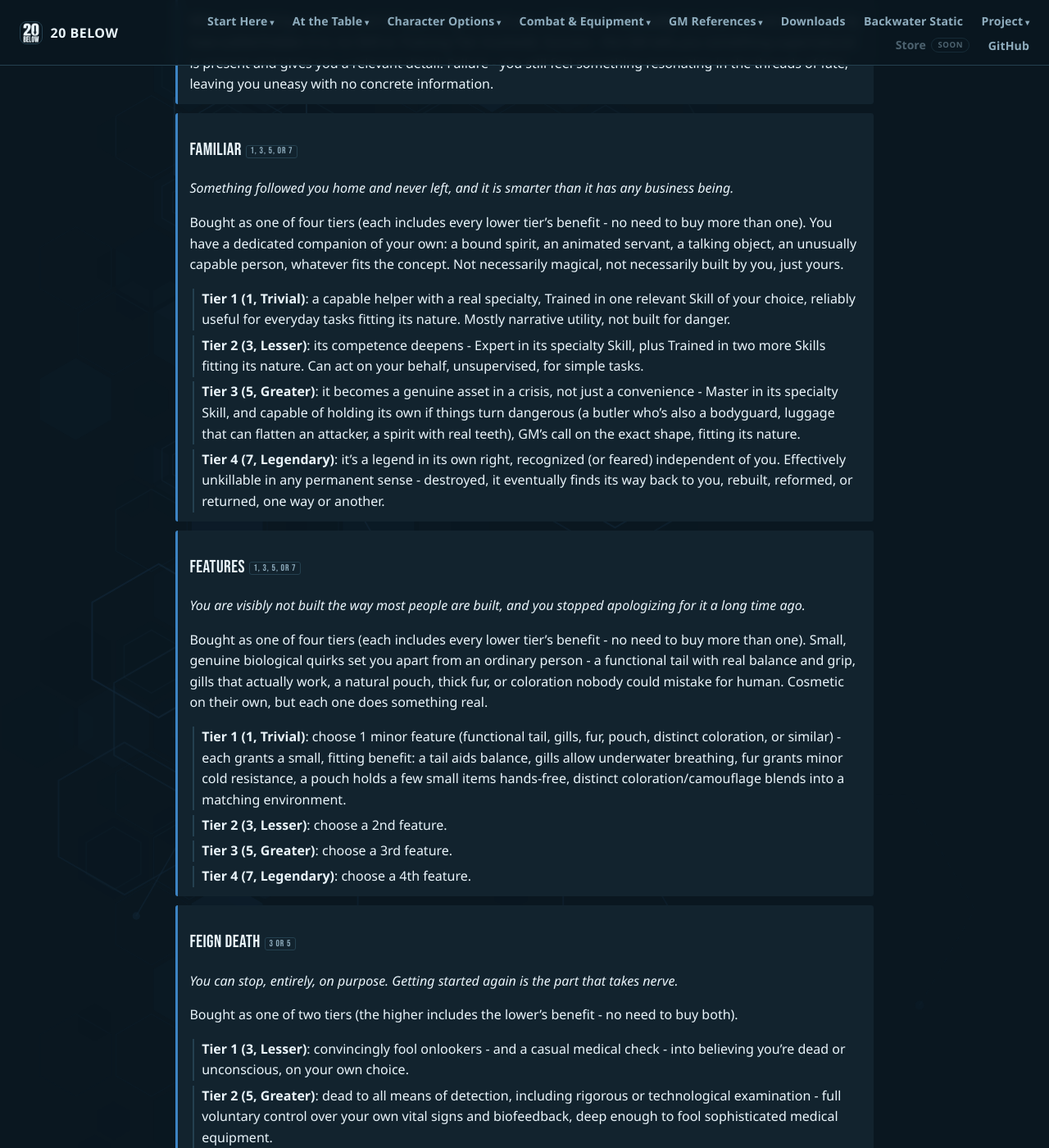
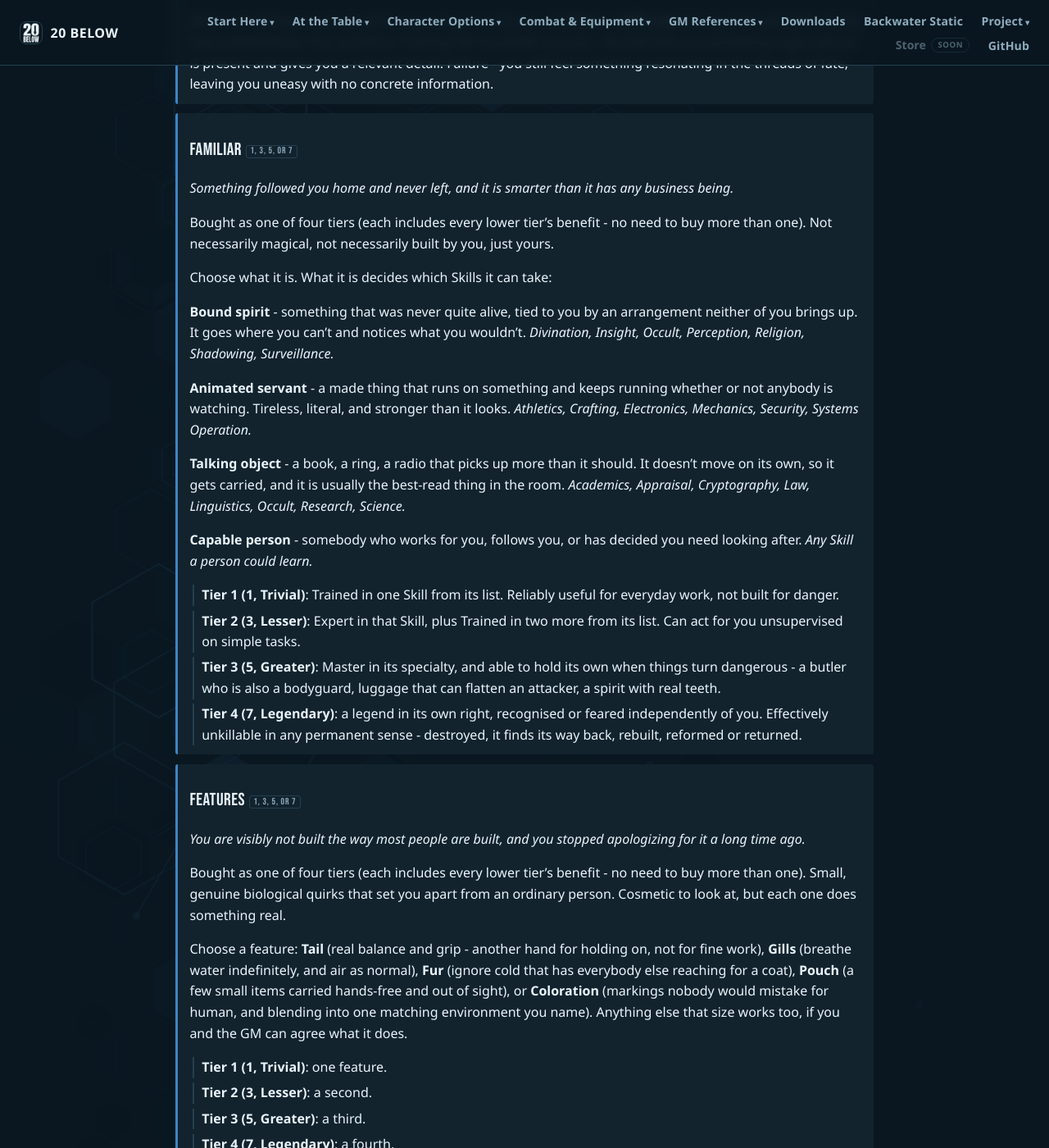
Before and after one commit to feralucce/20_Below, a Jekyll site: the page built from webbook/boons.md, in a window 1280 px wide and 1400 px high, scrolled down 5641 px. Shown: the whole window at 82% size. Built offline with Jekyll 4.4.1, drawn with Linux system fonts in a browser that asks for light colours; some of the changed text lies outside the part shown.

Commit message:
Boon menus, and nine weapons that had nowhere to be
Five entries asked the player to choose something and did not say what
the choices were. Special Movement has always done it properly - four
named options, each beside its own effect - and these now do too.

Features had its options in one run-on parenthetical and their effects
in a second, so a reader paired them up by eye, and Tiers 2 to 4 said
"choose a 2nd feature" against a menu that was never set out. Familiar
listed four concepts that changed nothing and then asked the GM to rule
on "fitting its nature" three separate times; each type now carries the
Skills it can take. Duelist asked for a weapon category and never said
where the categories live. Special Weapons named its tiers but not the
things in them.

Pariah keeps no menu on purpose. A list of categories in a rulebook
reads as "these are the ones we mean", which is a stronger statement
than leaving it open, so the rule stays open and the text says which
direction it has in mind.

Two of these were not formatting. Duelist offered unarmed, which is
Onslaught's ground; it does not any more. Special Weapons Tier 2 was
selling a grenade launcher and a crew-served weapon, both of which are
Heavy, which is Firearms at Master - the Boon was competing with a
Skill ladder. Those are gone, and the nine systems it does name now
exist: two new Categories, Ordnance and Prototype, so the Boon's three
tiers map onto three Categories the way a weapon Skill's tiers do.
Nothing is stronger than what was already there - Damage and Wealth cap
at 5, and the railgun ties the anti-materiel rifle rather than beating
it. What the Boon buys is access, not numbers.

Special Weapons had also never been added to rules/boons.md when it
stopped being a Skill. It was removed from rules/skills.md and landed
nowhere, so the character app has had no such Boon at all.

Co-Authored-By: Claude Opus 5 <noreply@anthropic.com>

```diff
--- a/webbook/boons.md
+++ b/webbook/boons.md
@@ -234,7 +234,7 @@ An attack is a straight Attribute-against-Defense roll with no Skill in it, whic
 
 <div class="boon-tier" markdown="1">
 
-**Tier 1 (3, Lesser)**: name one weapon category, unarmed included. Attack rolls made with it are at Advantage - the same shape as Adept.
+**Tier 1 (3, Lesser)**: name one weapon Category from the weapon Skills - Knife, Handgun, Large blade, whatever you actually carry. Attack rolls made with it are at Advantage - the same shape as Adept.
 
 </div>
 
@@ -382,29 +382,39 @@ Something followed you home and never left, and it is smarter than it has any bu
 
 </div>
 
-Bought as one of four tiers (each includes every lower tier’s benefit - no need to buy more than one). You have a dedicated companion of your own: a bound spirit, an animated servant, a talking object, an unusually capable person, whatever fits the concept. Not necessarily magical, not necessarily built by you, just yours.
+Bought as one of four tiers (each includes every lower tier’s benefit - no need to buy more than one). Not necessarily magical, not necessarily built by you, just yours.
+
+Choose what it is. What it is decides which Skills it can take:
+
+**Bound spirit** - something that was never quite alive, tied to you by an arrangement neither of you brings up. It goes where you can’t and notices what you wouldn’t. *Divination, Insight, Occult, Perception, Religion, Shadowing, Surveillance.*
+
+**Animated servant** - a made thing that runs on something and keeps running whether or not anybody is watching. Tireless, literal, and stronger than it looks. *Athletics, Crafting, Electronics, Mechanics, Security, Systems Operation.*
+
+**Talking object** - a book, a ring, a radio that picks up more than it should. It doesn’t move on its own, so it gets carried, and it is usually the best-read thing in the room. *Academics, Appraisal, Cryptography, Law, Linguistics, Occult, Research, Science.*
+
+**Capable person** - somebody who works for you, follows you, or has decided you need looking after. *Any Skill a person could learn.*
 
 <div class="boon-tier" markdown="1">
 
-**Tier 1 (1, Trivial)**: a capable helper with a real specialty, Trained in one relevant Skill of your choice, reliably useful for everyday tasks fitting its nature. Mostly narrative utility, not built for danger.
+**Tier 1 (1, Trivial)**: Trained in one Skill from its list. Reliably useful for everyday work, not built for danger.
 
 </div>
 
 <div class="boon-tier" markdown="1">
 
-**Tier 2 (3, Lesser)**: its competence deepens - Expert in its specialty Skill, plus Trained in two more Skills fitting its nature. Can act on your behalf, unsupervised, for simple tasks.
+**Tier 2 (3, Lesser)**: Expert in that Skill, plus Trained in two more from its list. Can act for you unsupervised on simple tasks.
 
 </div>
 
 <div class="boon-tier" markdown="1">
 
-**Tier 3 (5, Greater)**: it becomes a genuine asset in a crisis, not just a convenience - Master in its specialty Skill, and capable of holding its own if things turn dangerous (a butler who’s also a bodyguard, luggage that can flatten an attacker, a spirit with real teeth), GM’s call on the exact shape, fitting its nature.
+**Tier 3 (5, Greater)**: Master in its specialty, and able to hold its own when things turn dangerous - a butler who is also a bodyguard, luggage that can flatten an attacker, a spirit with real teeth.
 
 </div>
 
 <div class="boon-tier" markdown="1">
 
-**Tier 4 (7, Legendary)**: it’s a legend in its own right, recognized (or feared) independent of you. Effectively unkillable in any permanent sense - destroyed, it eventually finds its way back to you, rebuilt, reformed, or returned, one way or another.
+**Tier 4 (7, Legendary)**: a legend in its own right, recognised or feared independently of you. Effectively unkillable in any permanent sense - destroyed, it finds its way back, rebuilt, reformed or returned.
 
 </div>
 
@@ -420,29 +430,31 @@ You are visibly not built the way most people are built, and you stopped apologi
 
 </div>
 
-Bought as one of four tiers (each includes every lower tier’s benefit - no need to buy more than one). Small, genuine biological quirks set you apart from an ordinary person - a functional tail with real balance and grip, gills that actually work, a natural pouch, thick fur, or coloration nobody could mistake for human. Cosmetic on their own, but each one does something real.
+Bought as one of four tiers (each includes every lower tier’s benefit - no need to buy more than one). Small, genuine biological quirks that set you apart from an ordinary person. Cosmetic to look at, but each one does something real.
+
+Choose a feature: **Tail** (real balance and grip - another hand for holding on, not for fine work), **Gills** (breathe water indefinitely, and air as normal), **Fur** (ignore cold that has everybody else reaching for a coat), **Pouch** (a few small items carried hands-free and out of sight), or **Coloration** (markings nobody would mistake for human, and blending into one matching environment you name). Anything else that size works too, if you and the GM can agree what it does.
 
 <div class="boon-tier" markdown="1">
 
-**Tier 1 (1, Trivial)**: choose 1 minor feature (functional tail, gills, fur, pouch, distinct coloration, or similar) - each grants a small, fitting benefit: a tail aids balance, gills allow underwater breathing, fur grants minor cold resistance, a pouch holds a few small items hands-free, distinct coloration/camouflage blends into a matching environment.
+**Tier 1 (1, Trivial)**: one feature.
 
 </div>
 
 <div class="boon-tier" markdown="1">
 
-**Tier 2 (3, Lesser)**: choose a 2nd feature.
+**Tier 2 (3, Lesser)**: a second.
 
 </div>
 
 <div class="boon-tier" markdown="1">
 
-**Tier 3 (5, Greater)**: choose a 3rd feature.
+**Tier 3 (5, Greater)**: a third.
 
 </div>
 
 <div class="boon-tier" markdown="1">
 
-**Tier 4 (7, Legendary)**: choose a 4th feature.
+**Tier 4 (7, Legendary)**: a fourth.
 
 </div>
 
@@ -830,21 +842,23 @@ One specific thing that shouldn’t be in civilian hands, and you happen to know
 
 Access to a single named weapon system, chosen when you take this and defined with the GM - including which Element rolls it, if anything about it is rolled at all. Bought as one of three tiers (each includes every lower tier’s benefit - no need to buy more than one).
 
+The lists below are examples, not a menu to choose from. If the thing you want is not on them, that is rather the point of the Boon - bring it to the GM and settle between you what it does.
+
 <div class="boon-tier" markdown="1">
 
-**Tier 1 (3, Lesser)**: an exotic weapon that is unusual rather than restricted - a blowgun, a net launcher, a flare gun. Nobody is going to arrest you for carrying it. Nobody else at the table knows how to use it either.
+**Tier 1 (3, Lesser)**: unusual rather than restricted, and the only route to the Exotic (ranged) Category - no weapon Skill reaches it. A blowgun, a flare gun or a net launcher, all three already statted in Equipment; a speargun or a dart pistol would sit here too. Nobody is going to arrest you for carrying one, and nobody else at the table knows how to use it either.
 
 </div>
 
 <div class="boon-tier" markdown="1">
 
-**Tier 2 (5, Greater)**: a restricted military or police platform - a grenade launcher, a breaching charge, a crew-served weapon. Owning it is a crime most places you will carry it, and that is part of what you are paying for.
+**Tier 2 (5, Greater)**: hardware that exists and is illegal for you to be holding. A flamethrower, a shoulder-launched rocket, a mortar, a vehicle-mounted minigun, a riot water cannon. Owning it is a crime most places you will carry it, and that is part of what you are paying for.
 
 </div>
 
 <div class="boon-tier" markdown="1">
 
-**Tier 3 (7, Legendary)**: something that should not exist - a prototype, a supernatural armament. What it is and what it does is settled with the GM.
+**Tier 3 (7, Legendary)**: something that should not exist at all. A prototype railgun, a directed-energy rifle, a blade that remembers everyone it has killed, a rifle built for one specific target and inert against anybody else. What it is and what it does is settled with the GM.
 
 </div>
 
```
Also changed, not shown: other parts of webbook/boons.md (+1 -1 lines), rules/boons.md (+4 -3 lines), rules/flaws.md (+1 -1 lines), rules/weapons.md (+9 -0 lines), webbook/equipment.md (+9 -0 lines), webbook/flaws.md (+3 -1 lines).
